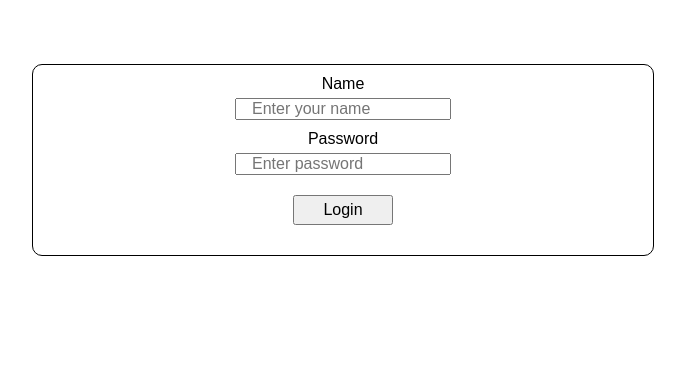
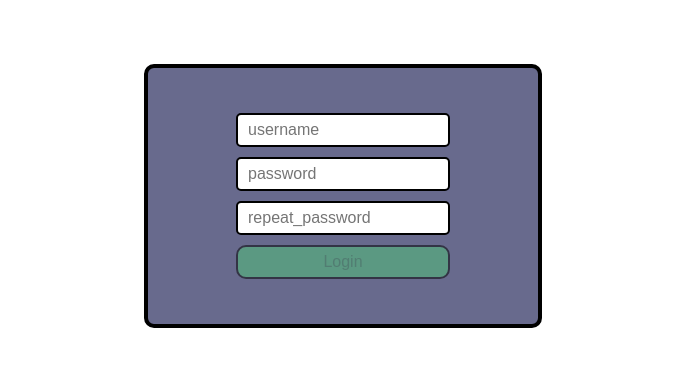
Before and after one commit to FishManHell/chat, a React (Create React App) app in the folder client/: page /login in a window 1280 px wide. Shown: the top 366 px of the page, without its empty margins (297-982 px from the left). Built offline with nearby package versions, Linux system fonts and the light colour scheme.

Commit message:
edit login component

```diff
--- a/client/package.json
+++ b/client/package.json
@@ -15,6 +15,7 @@
     "@types/socket.io": "^3.0.2",
     "@types/socket.io-client": "^3.0.0",
     "axios": "^0.26.0",
+    "formik": "^2.2.9",
     "node-sass": "^7.0.1",
     "react": "^17.0.2",
     "react-dom": "^17.0.2",
@@ -25,7 +26,8 @@
     "socket.io-client": "^4.4.1",
     "typescript": "^4.5.5",
     "uninstall": "^0.0.0",
-    "web-vitals": "^2.1.4"
+    "web-vitals": "^2.1.4",
+    "yup": "^0.32.11"
   },
   "scripts": {
     "start": "react-scripts start",
--- /dev/null
+++ b/client/src/components/Login/ButtonForm.tsx
@@ -0,0 +1,12 @@
+import React, {FC} from 'react';
+
+const ButtonForm:FC<any> = ({formik}) => {
+    const check = !formik.values.userName || !formik.values.password || (formik.values.password !== formik.values.repeatPassword)
+    return (
+        <div className={`${check ? 'block_button_form_disabled' : 'block_button_form'}`}>
+            <button type={'submit'} disabled={check}>Login</button>
+        </div>
+    );
+};
+
+export default ButtonForm;
--- /dev/null
+++ b/client/src/components/Login/InputBlock.tsx
@@ -0,0 +1,22 @@
+import React, {FC} from 'react';
+import {ErrorMessage, Field} from "formik";
+
+interface Input {
+    type: string
+    name: string
+    placeholder: string,
+    classCss: string
+}
+
+const InputBlock: FC<Input> = ({type, name, placeholder, classCss}) => {
+    return (
+        <div className={'input_block'}>
+            <div className={'input_wrapper'}>
+                <Field type={type} name={name} className={classCss} placeholder={placeholder}/>
+            </div>
+            <ErrorMessage name={name} component={'div'} className={'error_block'}/>
+        </div>
+    );
+};
+
+export default InputBlock;
--- a/client/src/components/Login/LoginPage.tsx
+++ b/client/src/components/Login/LoginPage.tsx
@@ -1,34 +1,40 @@
 import React, {FC} from 'react';
-import Name from "./Name";
-import Password from "./Password";
-import useInput from "../../hooks/useInput";
 import {useLocation} from "react-router-dom";
-import {regPassword, regUser} from "../../utils/Regs";
 import {Request} from '../../typing/Interfaces'
+import {Form, Formik, FormikValues} from "formik";
+import {arrayInputs, checkYup, initialState} from "../../utils/YupFormikUtils";
+import * as Yup from "yup";
+import InputBlock from "./InputBlock";
+import ButtonForm from "./ButtonForm";
 
 const LoginPage: FC<Request> = ({requestPost}) => {
     const location = useLocation();
-    const name = useInput('');
-    const password = useInput('');
 
-    const handleCheckPassName = ():void => {
+    const handleCheckPassName = (values: FormikValues):void => {
         const path = location.pathname
-        const user = {username: name.value, password: password.value}
-        if (regUser.test(name.value) && regPassword.test(password.value)) {
-            requestPost(path, user)
-        } else {
-            alert('Please try again')
-        }
+        const user = {username: values.userName, password: values.password}
+        requestPost(path, user)
     }
 
     return (
         <div className={'wrapper_login_page'}>
             <div className={'wrapper_login_page__main_block_form'}>
-                <Name name={name}/>
-                <Password password={password}/>
-                <div className={'wrapper_login_page__block_button_form'}>
-                    <button className={'wrapper_login_page__button_form'} onClick={handleCheckPassName}>Login</button>
-                </div>
+                <Formik
+                    initialValues={{...initialState}}
+                    validationSchema={Yup.object({...checkYup})}
+                    onSubmit={(values, {setSubmitting}) => {
+                        setSubmitting(false)
+                        handleCheckPassName(values)
+                        console.log(values)
+                    }}
+                >
+                    {formik => (
+                        <Form>
+                            {arrayInputs.map(input => <InputBlock key={input.name} {...input}/>)}
+                            <ButtonForm formik={formik}/>
+                        </Form>
+                    )}
+                </Formik>
             </div>
         </div>
     );
--- a/client/src/components/Login/Name.tsx
+++ /dev/null
@@ -1,22 +0,0 @@
-import React, {FC} from 'react';
-import {UserName} from "../../typing/Interfaces";
-
-const Name:FC<UserName> = ({name}) => {
-    return (
-        <div className={'wrapper_login_page__block_input'}>
-            <label className={'wrapper_login_page__label_input'}>Name</label>
-            <input
-                value={name.value}
-                type="text"
-                placeholder={'Enter your name'}
-                className={'wrapper_login_page__input_field'}
-                onChange={e => name.onChange(e)}
-            />
-        </div>
-    );
-};
-
-export default Name;
-
-// This is our Input component Name
-// Here we use a custom hook to control the name field component
--- a/client/src/components/Login/Password.tsx
+++ /dev/null
@@ -1,23 +0,0 @@
-import React, {FC} from 'react';
-import {UserPassword} from "../../typing/Interfaces";
-
-const Password: FC<UserPassword> = ({password}) => {
-    return (
-        <div className={'wrapper_login_page__block_input'}>
-            <label className={'wrapper_login_page__label_input'}>Password</label>
-            <input
-                value={password.value}
-                type="password"
-                placeholder={'Enter password'}
-                className={'wrapper_login_page__input_field'}
-                onChange={e => password.onChange(e)}
-            />
-        </div>
-    );
-};
-
-
-export default Password;
-
-// This is our Input component Password
-// Here we use a custom hook to control the password field component
--- a/client/src/hooks/useInput.ts
+++ /dev/null
@@ -1,19 +0,0 @@
-import React, {useState} from "react";
-import {Input} from "../typing/Interfaces";
-
-export default function (initialValue: string): Input {
-    const [value, setValue] = useState <string>(initialValue);
-
-    const onChange = (e: React.ChangeEvent<HTMLInputElement>): void => {
-        const value = e.target.value;
-        setValue(value);
-    }
-    return {value, onChange}
-}
-
-// This is a custom hook that works with React hooks and is made for authorization fields and accepts initial values
-// In our case, this is the line
-// 1. We have a value state in which we will store values
-// 2. We have a function onChange that takes events and puts it in a state.
-// Thus, we have created a universal hook that we can use everywhere.
-// Examples can be seen in the Login folder in the Login Page file on lines 10 and 11
--- a/client/src/styles/Login.sass
+++ b/client/src/styles/Login.sass
@@ -1,35 +1,80 @@
 
 .wrapper_login_page
-  width: 600px
-  border: 1px solid black
+  width: 300px
+  border: 4px solid black
   border-radius: 10px
-  padding: 10px
+  padding: 45px
+  background-color: #686A8D
 
-  &__block_input,
-  &__block_button_form
-    display: flex
-    justify-content: center
-    align-items: center
+.input_block
+  display: flex
+  flex-direction: column
+  justify-content: center
+  align-items: center
+  width: 200px
+  margin: 0 auto 10px auto
 
-  &__block_input
-    text-align: center
-    flex-direction: column
-    margin: 0 auto 10px auto
+.label_text
+  color: #F0EAD6
+  text-transform: uppercase
 
-  &__label_input
-    margin-bottom: 5px
 
-  &__input_field
+.input_wrapper
+  width: 100%
+  height: 30px
+  border: 2px solid #000
+  border-radius: 5px
+  padding: 0 5px
+  background-color: #fff
+
+.input_field
+  width: 100%
+  height: 100%
+  outline: none
+  border: none
+  border-radius: inherit
+  background-color: transparent
+  &::placeholder
     padding-left: 5px
 
-  &__input_field::placeholder
-    padding-left: 10px
+.block_button_form
+  width: 210px
+  margin: 0 auto
+  height: 30px
+  background-color: #50C878
+  border-radius: 10px
+  border: 2px solid #000
 
-  &__block_button_form
-    width: 100px
-    height: 30px
-    margin: 20px auto
+.block_button_form_disabled
+  width: 210px
+  margin: 0 auto
+  height: 30px
+  opacity: 0.5
+  background-color: #50C878
+  border-radius: 10px
+  border: 2px solid #000
 
-  &__button_form
-    width: inherit
-    height: inherit
+.button_submit
+  width: 100%
+  height: 100%
+  border-radius: inherit
+  text-align: center
+  background-color: transparent
+  border: none
+  cursor: pointer
+  color: #CC397B
+
+.block_button_form button
+  width: 100%
+  height: 100%
+  border-radius: inherit
+  background-color: transparent
+  border: none
+  cursor: pointer
+
+.block_button_form_disabled button
+  width: 100%
+  height: 100%
+  border-radius: inherit
+  background-color: transparent
+  border: none
--- a/client/src/typing/Types.ts
+++ b/client/src/typing/Types.ts
@@ -1,9 +1,10 @@
 import React from "react";
-
-
+import {ObjInput} from "./Interfaces";
 // Here we have type for typing props and any values that are in the project
 
 
 export type UserPost = [string, string, boolean, (path: string, user: object) => void, () => void]
 export type UseSocket = [Array<object>, () => void, string, () => void, (e: React.ChangeEvent<HTMLInputElement>) => void]
 export type JSXNode = JSX.Element | null;
+
+export type ArrayInputs = Array<ObjInput>
--- a/client/src/utils/Regs.ts
+++ b/client/src/utils/Regs.ts
@@ -1,5 +1,7 @@
 export const regPassword = /[a-zA-Z0-9]/g
 export const regUser = /^[A-Z]{1}[a-z]{2,10}$/g
 
+export const regName = /^([A-Z]{1})([a-zA-Z0-9]{2,10})$/g
+export const regPass = /^[a-zA-Z0-9]{3,15}$/g
 
 // file Ts where we have regular expressions
--- /dev/null
+++ b/client/src/utils/YupFormikUtils.ts
@@ -0,0 +1,21 @@
+import * as Yup from "yup";
+import {regName, regPass} from "./Regs";
+import {ArrayInputs} from "../typing/Types";
+
+export const initialState: object = {
+    userName: '',
+    password: '',
+    repeatPassword: ''
+}
+export const checkYup:object = {
+    userName: Yup.string().trim().required('Required').matches(regName, 'You write the wrong name'),
+    password: Yup.string().trim().required('Required').matches(regPass, 'Try to write again'),
+    repeatPassword: Yup.string().oneOf([Yup.ref("password"), null], "Passwords must match").required('Password confirmation is required!')
+}
+
+
+export const arrayInputs:ArrayInputs = [
+    {type: 'text', name: 'userName', placeholder: 'username', classCss: 'input_field userName'},
+    {type: 'password', name: 'password', placeholder: 'password', classCss: 'input_field password'},
+    {type: 'password', name: 'repeatPassword', placeholder: 'repeat_password', classCss: 'input_field repeatPassword'}
+]
```
Also changed, not shown: client/src/typing/Interfaces.ts (+7 -15 lines), 1 other file (tests, documents, lock files or other folders).
